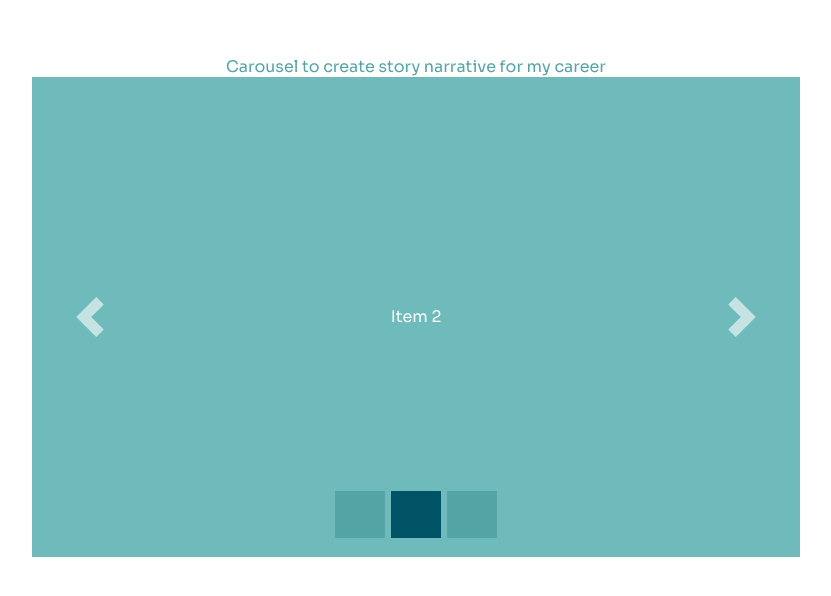
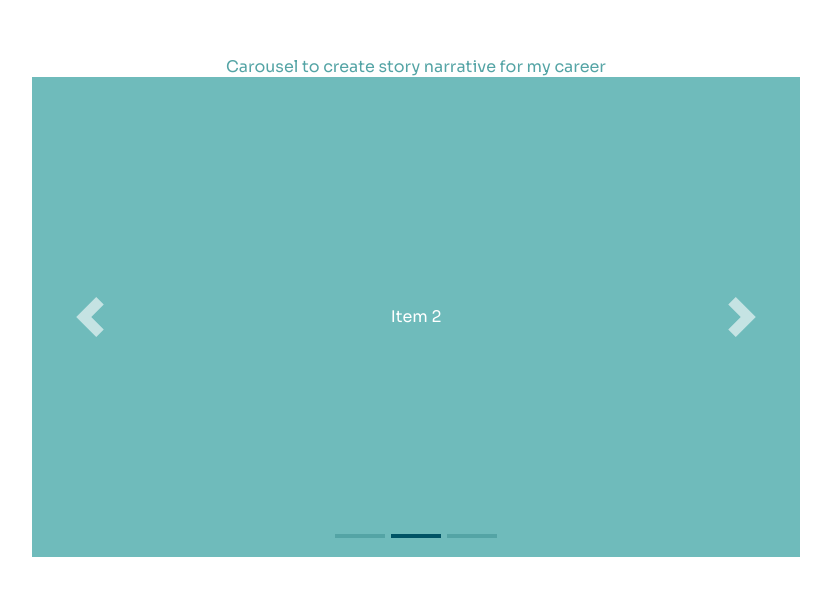
Before and after one commit to Ziyang-98/my-website-2.0, a React (Create React App) app: page / in a window 1280 px wide. Shown: the part 1798-2394 px from the top of the page, without its empty margins (224-1055 px from the left). Built offline with nearby package versions, Linux system fonts and the light colour scheme.

Commit message:
fix: carousel indicator height

```diff
--- a/src/components/carousel/index.module.scss
+++ b/src/components/carousel/index.module.scss
@@ -38,7 +38,7 @@
 }
 
 %carousel-indicator-base {
-  height: 4cap;
+  height: 4px;
   width: 50px;
   margin: 3px;
   transition: background 0.5s ease;
```
